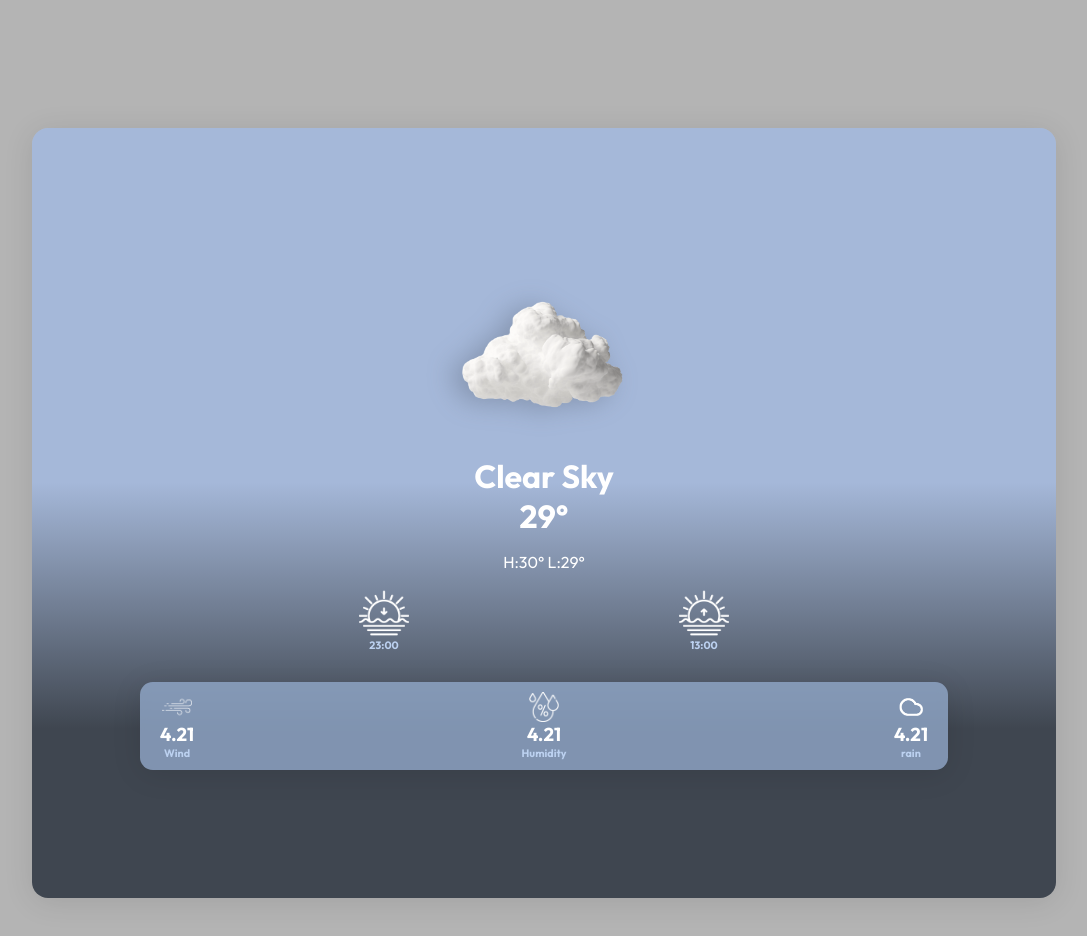
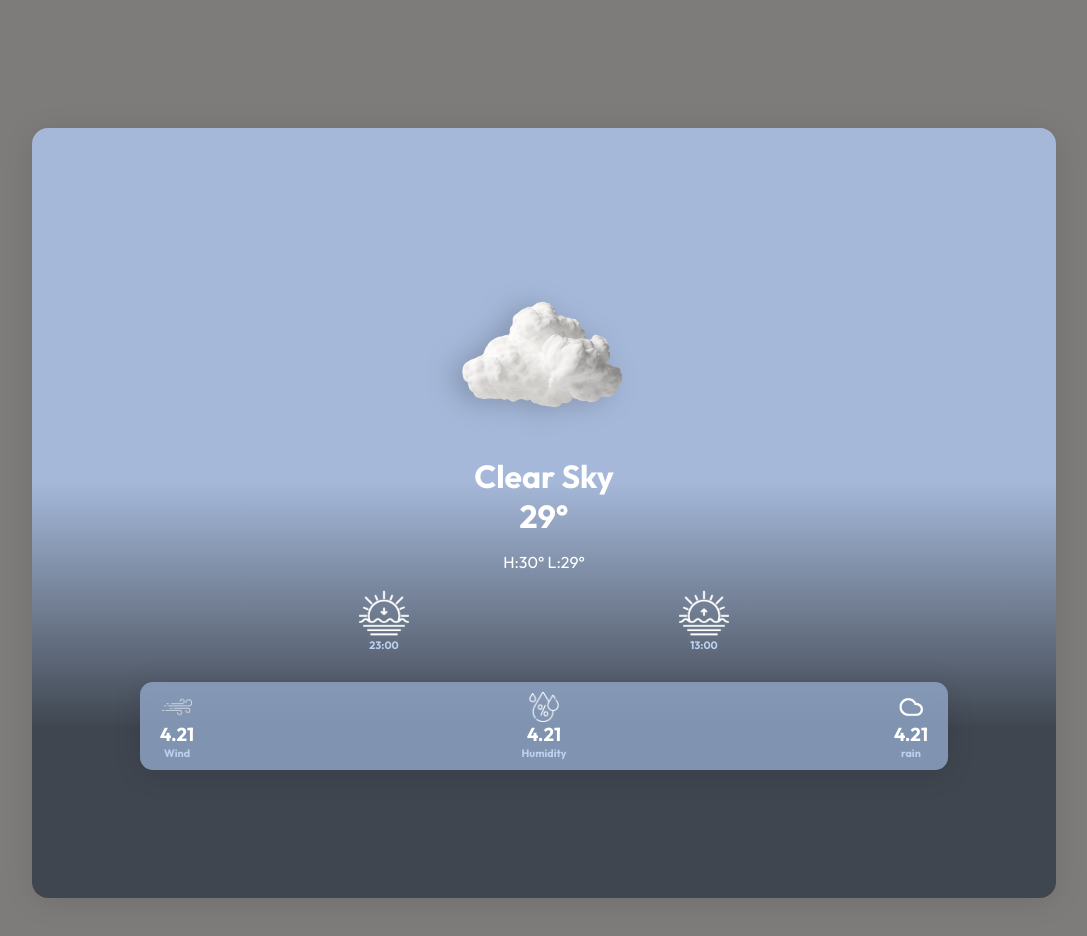
Before and after one commit to BaHGet/weather-app, an Angular app: page / in a window 1280 px wide. Shown: the top 936 px of the page, without its empty margins (96-1183 px from the left). Built offline with nearby package versions, Linux system fonts and the light colour scheme.

Commit message:
change body color to #7e7b7b

```diff
--- a/src/styles.css
+++ b/src/styles.css
@@ -1,6 +1,6 @@
 body{
     display: flex;
     flex-direction: column;
-    background-color:#b4b4b4;
+    background-color:#7e7b7b;
     margin: 10% 0;
 }
```
